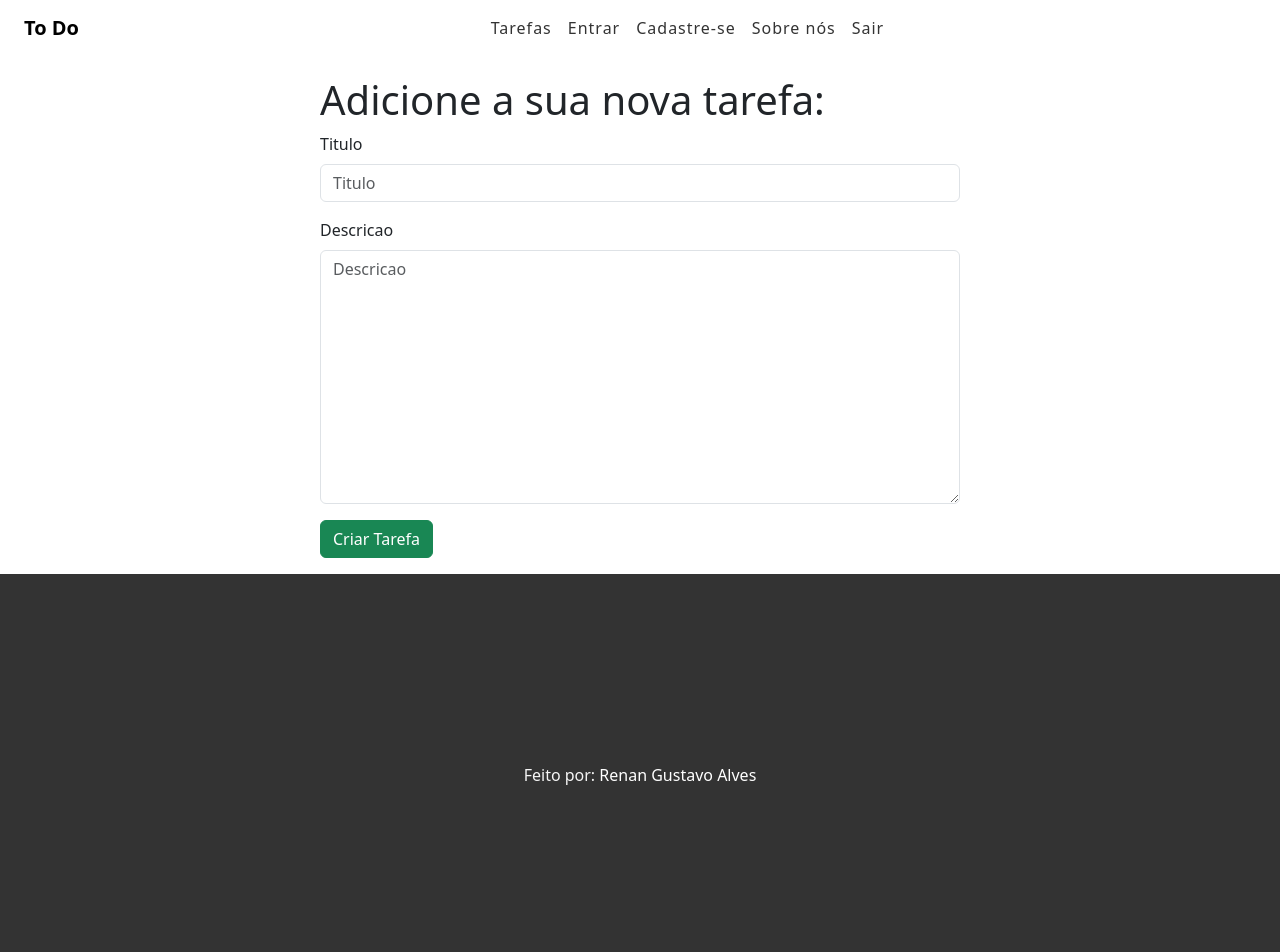
After one commit to iRnx/project-todo, a Django app: page /adicionar_tarefa/ in a window 1280 px wide. The commit adds this page. Run offline with Django 4.2, Linux system fonts and the light colour scheme; some libraries are stand-ins or nearby versions.

Commit message:
acrescentando funcionalidades

```diff
--- /dev/null
+++ b/tarefas/form.py
@@ -0,0 +1,9 @@
+from django import forms
+from .models import Tarefa
+
+
+class TarefaForm(forms.ModelForm):
+
+    class Meta:
+        model = Tarefa
+        fields = ('titulo', 'descricao')
--- a/tarefas/models.py
+++ b/tarefas/models.py
@@ -28,6 +28,9 @@ class Tarefa(models.Model):
     def get_absolute_url(self):
         return reverse('tarefa', kwargs={'slug': self.slug})
 
+    def get_absolute(self):
+        return reverse('editar_tarefa', kwargs={'slug': self.slug})
+
     # uma forma de fazer o slug sem usar signals #
     """def save(self, *args, **kwargs):  # new
         if not self.slug:
--- a/tarefas/static/css/styles.css
+++ b/tarefas/static/css/styles.css
@@ -114,15 +114,17 @@
 /* Rodapé */
 
 footer {
-    background-color: #212529;
-    height: 25px;
-    /*border-top: 2px solid #202020;*/
+    background-color: #333;
+    height: 378px;
+
 }
 
 footer p {
     color: #f5f5f5;
     text-align: center;
+    top: 50%;
     position: relative;
+
 }
 
 #procurar {
@@ -139,10 +141,12 @@ footer p {
 
 a {
     text-decoration: none;
+    color: white;
 }
 
 a:hover {
     text-decoration: none;
+    color: white;
 }
 
 .centralizar {
@@ -158,9 +162,7 @@ a:hover {
     background: linear-gradient(to top, #f1cbcb, #FFFFFF);
 }*/
 
-.degrade {
-    background-color: #FFF;
-}
+
 
 .form-control:focus {
     border-color: black;
--- a/tarefas/templates/base.html
+++ b/tarefas/templates/base.html
@@ -13,7 +13,7 @@
     <link rel="stylesheet" href="https://use.fontawesome.com/releases/v5.7.2/css/all.css" integrity="sha384-fnmOCqbTlWIlj8LyTjo7mOUStjsKC4pOpQbqyi7RrhN7udi9RwhKkMHpvLbHG9Sr" crossorigin="anonymous">
     <link rel="stylesheet" href="{% static 'css/styles.css' %}">
 </head>
-<body class="degrade">
+<body>
     <div class="container-fluid">
         <nav class="navbar navbar-expand-lg navbar-light ps-4">
             <a class="navbar-brand" href="/">To Do</a>
@@ -46,22 +46,19 @@
                     <li class="nav-item">
                         <a class="nav-link" href="#">Sair</a>
                     </li>
-
-
-
                 </ul>
             </div>
         </nav>
         {% block content %}
         {% endblock %}
-        <footer>
-            <p>Feito por: <a href="https://github.com/iRnx" target="_blank">Renan Gustavo Alves</a></p>
-        </footer>
+
     </div>
-
-
 
     {% bootstrap_javascript %}
     <script src="{% static 'js/script.js' %}"></script>
+    <footer>
+        <p>Feito por: <a href="https://github.com/iRnx" target="_blank">Renan Gustavo Alves</a></p>
+    </footer>
 </body>
+
 </html>
--- /dev/null
+++ b/tarefas/templates/tarefas/adicionar_tarefa.html
@@ -0,0 +1,15 @@
+{% extends 'base.html' %}
+{% load django_bootstrap5 %}
+
+{% block content %}
+
+<div class="container col-6 list-div">
+    <h1>Adicione a sua nova tarefa:</h1>
+    <form method="POST">
+        {% csrf_token %}
+        {% bootstrap_form form %}
+        <input type="submit" class="btn btn-success mb-3" value="Criar Tarefa">
+    </form>
+</div>
+
+{% endblock %}
--- a/tarefas/templates/tarefas/listas_de_tarefas.html
+++ b/tarefas/templates/tarefas/listas_de_tarefas.html
@@ -13,7 +13,7 @@
 <div class="container col-10 list-div text-center">
     <h1 class="mb-4">Lista de Tarefas</h1>
 
-    <a href="newtask/" class="btn btn-dark">
+    <a href="{% url 'adicionar_tarefa' %}" class="btn btn-dark">
         <em class="fas fa-plus"></em>Adicionar tarefa
     </a>
 
@@ -42,7 +42,7 @@
           </div>
 
           <div class="card-footer d-flex justify-content-center">
-              <span><i class="fas fa-edit"></i></span>
+              <a href="{{ lista.get_absolute }}"><span><i class="fas fa-edit"></i></span></a>
               <span><i class="fas fa-trash"></i></span>
           </div>
 
--- a/tarefas/urls.py
+++ b/tarefas/urls.py
@@ -3,5 +3,7 @@ from . import views
 
 urlpatterns = [
     path('', views.listas_de_tarefas, name='listas_de_tarefas'),
-    path('tarefas/<slug:slug>', views.tarefa, name='tarefa'),
+    path('<slug:slug>', views.tarefa, name='tarefa'),
+    path('adicionar_tarefa/', views.adicionar_tarefa, name='adicionar_tarefa'),
+    path('Editar_Tarefa/<slug:slug>', views.editar_tarefa, name='editar_tarefa'),
 ]
--- a/tarefas/views.py
+++ b/tarefas/views.py
@@ -1,5 +1,6 @@
-from django.shortcuts import render, get_object_or_404
+from django.shortcuts import render, get_object_or_404, redirect
 from .models import Tarefa
+from .form import TarefaForm
 
 
 def listas_de_tarefas(request):
@@ -10,3 +11,32 @@ def listas_de_tarefas(request):
 def tarefa(request, slug):
     tarefa = get_object_or_404(Tarefa, slug=slug)
     return render(request, 'tarefas/tarefa.html', {'tarefa': tarefa})
+
+
+def adicionar_tarefa(request):
+
+    if request.method == 'POST':
+        form = TarefaForm(request.POST)
+        if form.is_valid():
+            formulario = form.save(commit=False)
+            formulario.feito = 'fazendo'
+            formulario.save()
+            return redirect('/')
+
+    if request.method == 'GET':
+        form = TarefaForm()
+        return render(request, 'tarefas/adicionar_tarefa.html', {'form': form})
+
+
+def editar_tarefa(request, slug):
+    tarefa = get_object_or_404(Tarefa, slug=slug)
+
+    if request.method == 'POST':
+        form = TarefaForm(request.POST, instance=tarefa)
+        if form.is_valid():
+            form.save()
+            return redirect('/')
+
+    if request.method == 'GET':
+        form = TarefaForm(instance=tarefa)
+        return render(request, 'tarefas/editar_tarefa.html', {'tarefa': tarefa, 'form': form})
```
Also changed, not shown: tarefas/templates/tarefas/editar_tarefa.html (added, +15 -0 lines).
